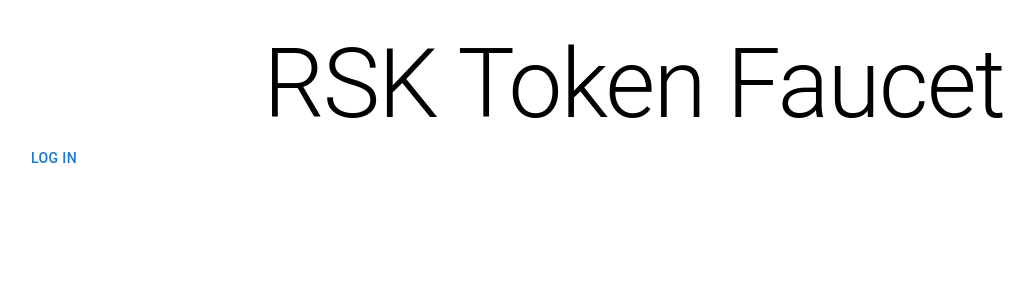
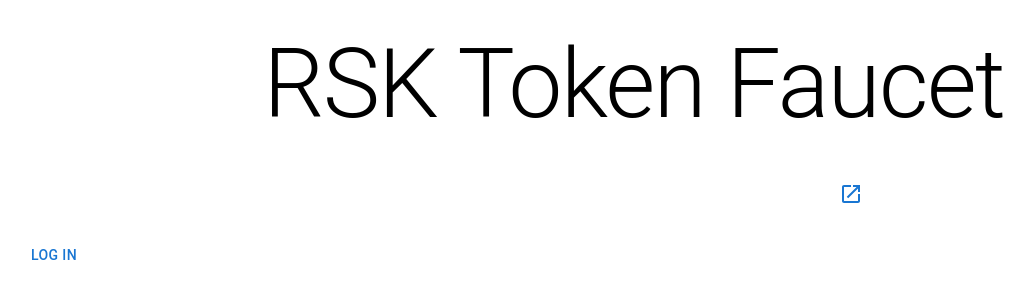
Before and after one commit to rsksmart/rsk-token-faucet, a React (Create React App) app: page / in a window 1280 px wide. Shown: the top 300 px of the page, without its empty margins (6-1040 px from the left). Built offline with nearby package versions, Linux system fonts and the light colour scheme; the HTML template or start-up script is replaced by a standard one; what @rsksmart/rif-material-ui, @rsksmart/rlogin would draw is missing.

Commit message:
add info to landing

```diff
--- a/src/App.tsx
+++ b/src/App.tsx
@@ -5,6 +5,7 @@ import rLogin from './rLogin'
 import { ethers, Contract } from 'ethers'
 import { RifThemeProvider } from '@rsksmart/rif-material-ui'
 import { Button, Typography } from '@mui/material'
+import Address from './components/Address'
 
 const addresses = Object.keys(contractMap)
 
@@ -26,6 +27,9 @@ function App () {
     <RifThemeProvider>
       <div style={{ padding: '20px' }}>
         <Typography variant="h1" align='center'>RSK Token Faucet</Typography>
+        <Typography variant="h4" color="white" align='center'>Get testing funds of your favourites tokens</Typography>
+        <Address small={false} address={faucetAddress} center={true} color="white"/>
+        <Typography color="white" align='center'>You can donate tokes to the faucet</Typography>
         {(mm && faucet) && addresses.map((address: any) => <Row key={address} token = {contractMap[address]} add = {address} signer = {mm} faucet={faucet} />)}
         <Button onClick = {handleLogin} >Log In</Button>
         {mm && mm.toString()}
--- a/src/components/Address.tsx
+++ b/src/components/Address.tsx
@@ -2,6 +2,6 @@ import React from 'react'
 import { Typography, Link } from '@mui/material'
 import { Launch } from '@mui/icons-material'
 
-const Address: React.FC<{ address: string, small: boolean }> = ({ address, small }) => <Typography>Address: {small ? `${address.slice(0, 8)}...${address.slice(-6)}` : address} <Link href={`https://explorer.testnet.rsk.co/address/${address}`} target='_blank'><Launch /></Link></Typography>
+const Address: React.FC<{ address: string, small: boolean, center: boolean, color?: string }> = ({ address, small, center, color }) => <Typography align={center ? 'center' : 'left'} color={color}>Address: {small ? `${address.slice(0, 8)}...${address.slice(-6)}` : address} <Link href={`https://explorer.testnet.rsk.co/address/${address}`} target='_blank'><Launch /></Link></Typography>
 
 export default Address
--- a/src/components/row.tsx
+++ b/src/components/row.tsx
@@ -34,7 +34,7 @@ const Row: React.FC<{ token: any, add: string, signer: Signer, faucet: Contract
       <Grid container>
         <Grid item xs={3}>
           <Typography><img src = {baseDir + token.logo} width="30px" /><span style={{ marginBottom: '10px' }}>{token.symbol} ({token.name})</span></Typography>
-          <Address address={add} small={true} />
+          <Address address={add} small={true} center={false}/>
         </Grid>
         <Grid item xs={6}>
           <Typography align='center'>Your Balance: {balance && balanceToString(balance, token.decimals)}</Typography>
```
